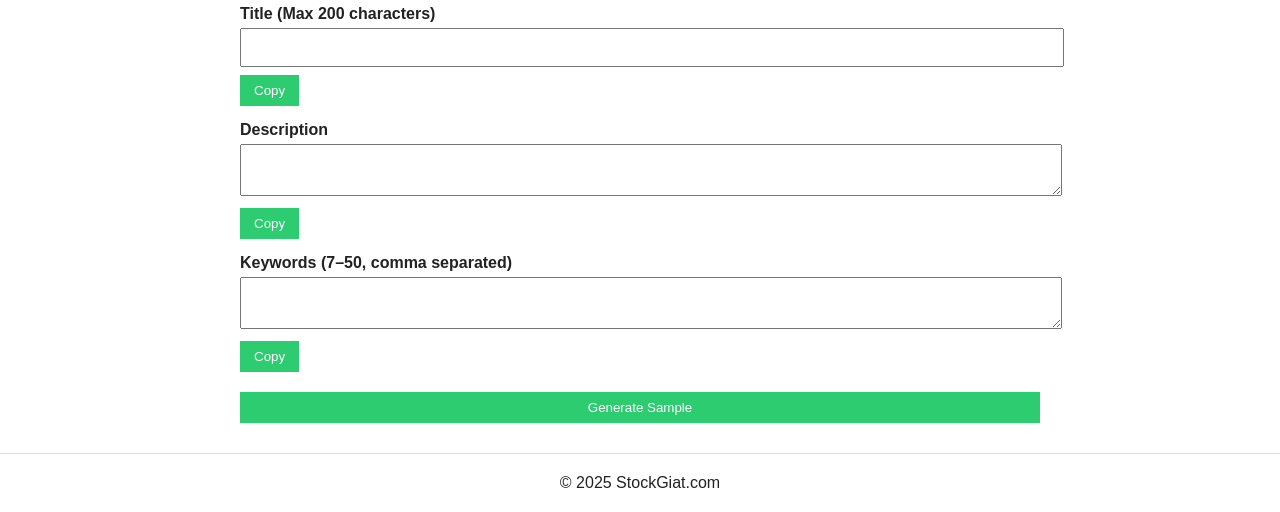
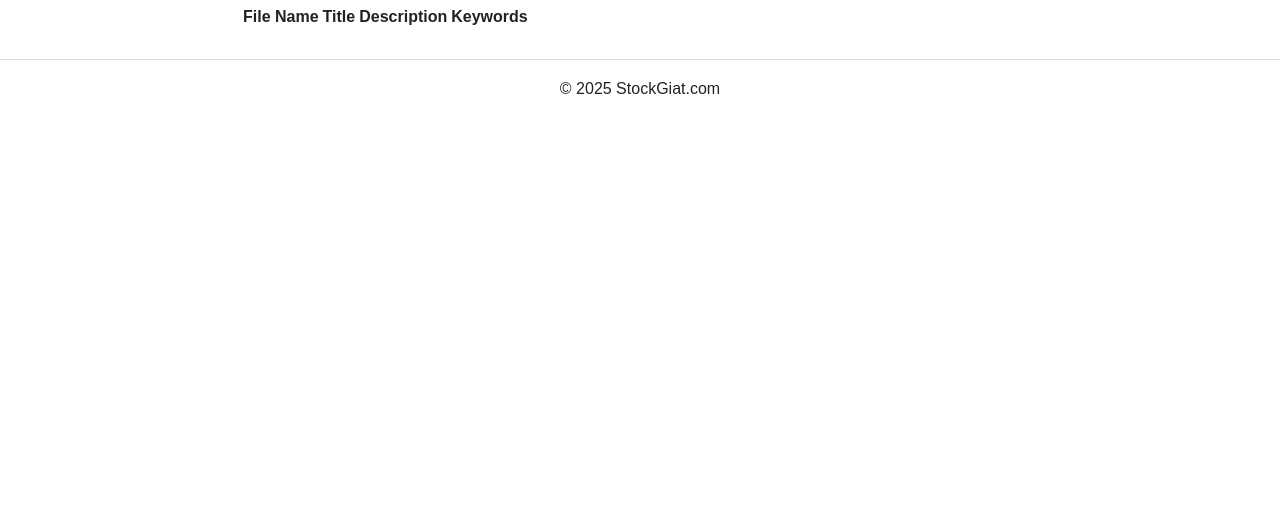
Before and after one commit to BlackValentine91/stockgiat, a plain HTML site: page index.html in a window 1280 px wide. Shown: the part 379-891 px from the top of the page. After the commit the page ends 800 px from the top, so only its background shows below. Drawn offline with Linux system fonts and the light colour scheme.

Commit message:
Update index.html

```diff
--- a/index.html
+++ b/index.html
@@ -18,25 +18,22 @@
 
 <section class="box">
   <h2>Upload Files (Max 50)</h2>
-  <input type="file" multiple accept=".eps,.jpg,.jpeg">
+  <input type="file" id="files" multiple accept=".eps,.jpg,.jpeg" />
 </section>
 
 <section class="box">
-  <h2>Metadata Generator</h2>
-
-  <label>Title (Max 200 characters)</label>
-  <input type="text" id="title" maxlength="200">
-  <button onclick="copyText('title')">Copy</button>
-
-  <label>Description</label>
-  <textarea id="description"></textarea>
-  <button onclick="copyText('description')">Copy</button>
-
-  <label>Keywords (7–50, comma separated)</label>
-  <textarea id="keywords"></textarea>
-  <button onclick="copyText('keywords')">Copy</button>
-
-  <button class="generate" onclick="generateSample()">Generate Sample</button>
+  <h2>Metadata Table</h2>
+  <table id="metadataTable">
+    <thead>
+      <tr>
+        <th>File Name</th>
+        <th>Title</th>
+        <th>Description</th>
+        <th>Keywords</th>
+      </tr>
+    </thead>
+    <tbody></tbody>
+  </table>
 </section>
 
 <footer>
```
